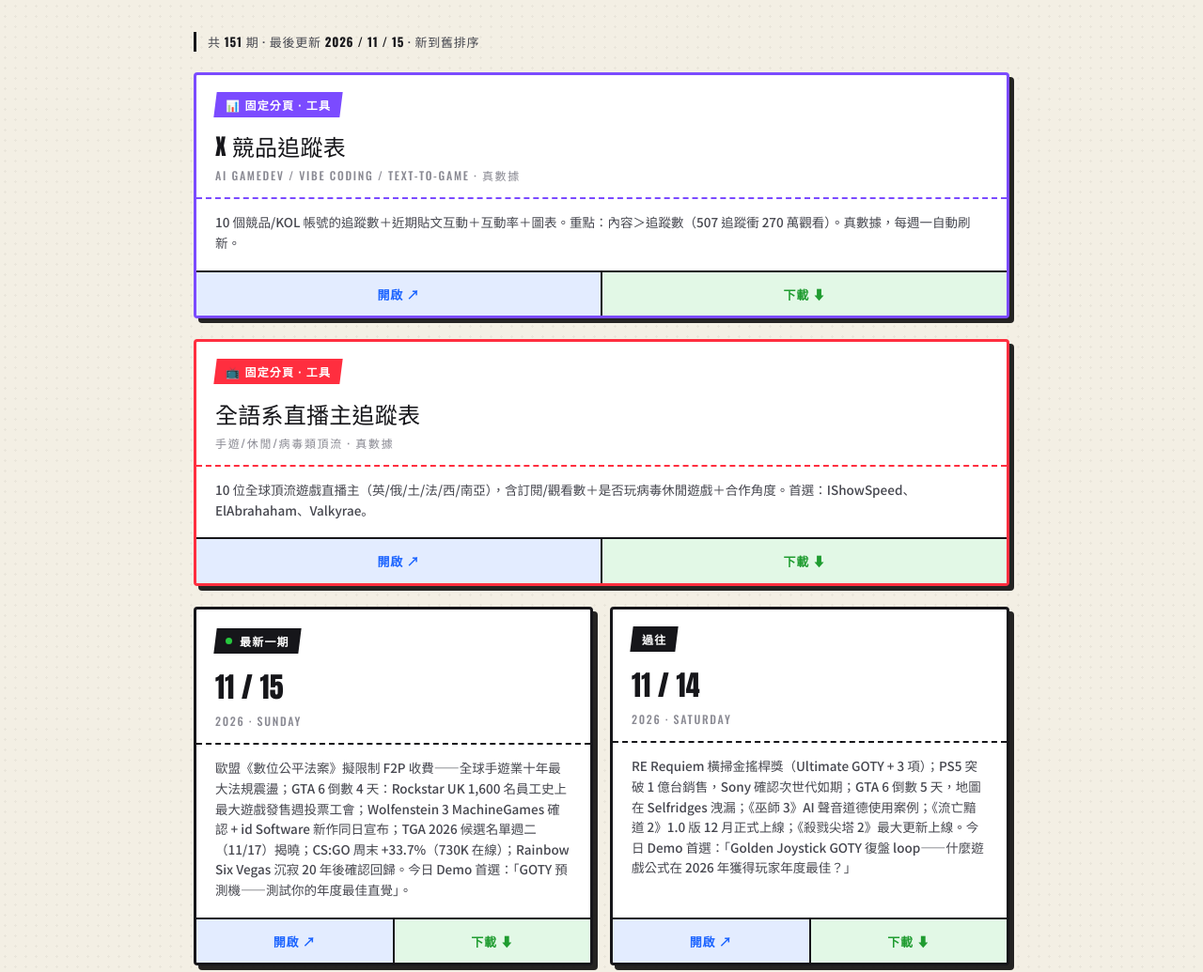
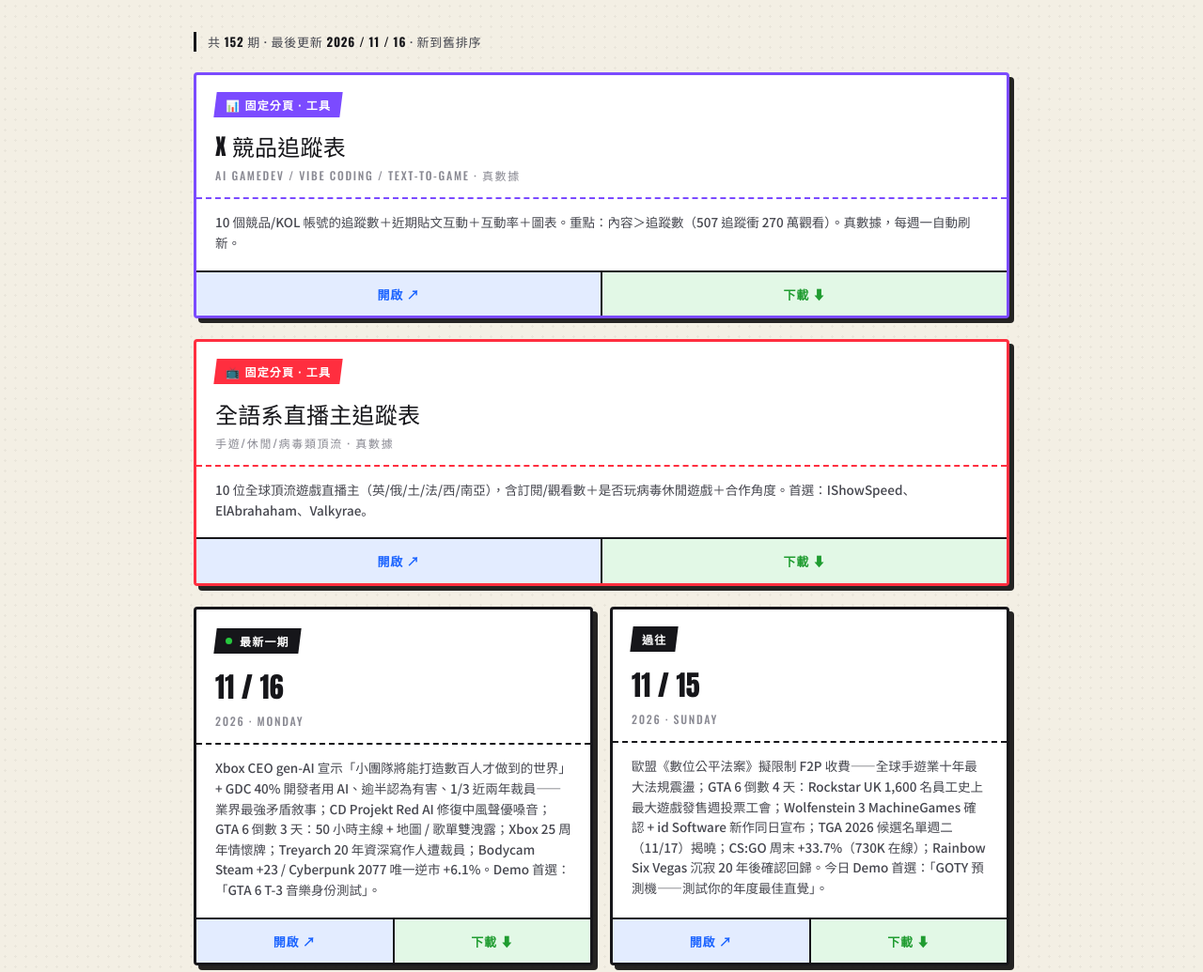
Before and after one commit to pizzacatkkkkk/gamegen-daily, a plain HTML site: page index.html in a window 1280 px wide. Shown: the part 274-1309 px from the top of the page at 94% size. Drawn offline with nearby package versions, Linux system fonts and the light colour scheme.

Commit message:
daily 2026-11-16 07:56:27

```diff
--- a/index.html
+++ b/index.html
@@ -83,7 +83,7 @@
   </header>
 
   <main>
-    <div class="meta">共 <b>151</b> 期 · 最後更新 <b>2026 / 11 / 15</b> · 新到舊排序</div>
+    <div class="meta">共 <b>152</b> 期 · 最後更新 <b>2026 / 11 / 16</b> · 新到舊排序</div>
 
     <div class="card" style="margin-bottom:22px;border-color:var(--violet)">
       <div class="top" style="border-bottom-color:var(--violet)">
@@ -116,6 +116,19 @@
       <div class="card">
         <div class="top">
           <span class="datebadge"><span class="dot"></span><span>最新一期</span></span>
+          <div class="big disp">11 / 16</div>
+          <div class="wk">2026 · Monday</div>
+        </div>
+        <div class="desc">Xbox CEO gen-AI 宣示「小團隊將能打造數百人才做到的世界」+ GDC 40% 開發者用 AI、逾半認為有害、1/3 近兩年裁員——業界最強矛盾敘事；CD Projekt Red AI 修復中風聲優嗓音；GTA 6 倒數 3 天：50 小時主線 + 地圖 / 歌單雙洩露；Xbox 25 周年情懷牌；Treyarch 20 年資深寫作人遭裁員；Bodycam Steam +23 / Cyberpunk 2077 唯一逆市 +6.1%。Demo 首選：「GTA 6 T-3 音樂身份測試」。</div>
+        <div class="btns">
+          <a class="open" href="GameGen_遊戲時事日報_2026-11-16.html" target="_blank">開啟 ↗</a>
+          <a class="dl" href="GameGen_遊戲時事日報_2026-11-16.html" download>下載 ⬇</a>
+        </div>
+      </div>
+
+      <div class="card">
+        <div class="top">
+          <span class="datebadge"><span>過往</span></span>
           <div class="big disp">11 / 15</div>
           <div class="wk">2026 · Sunday</div>
         </div>
```
